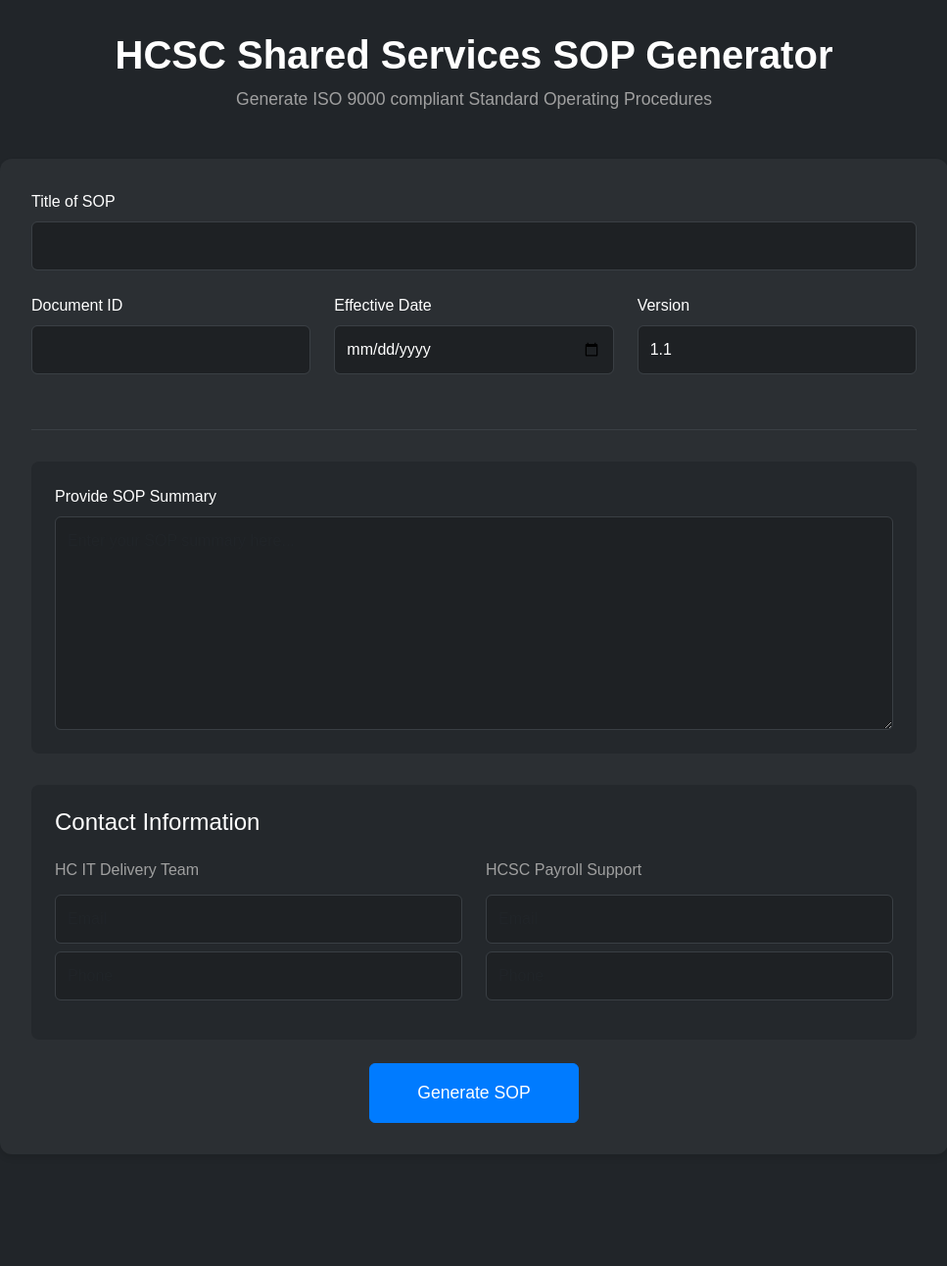
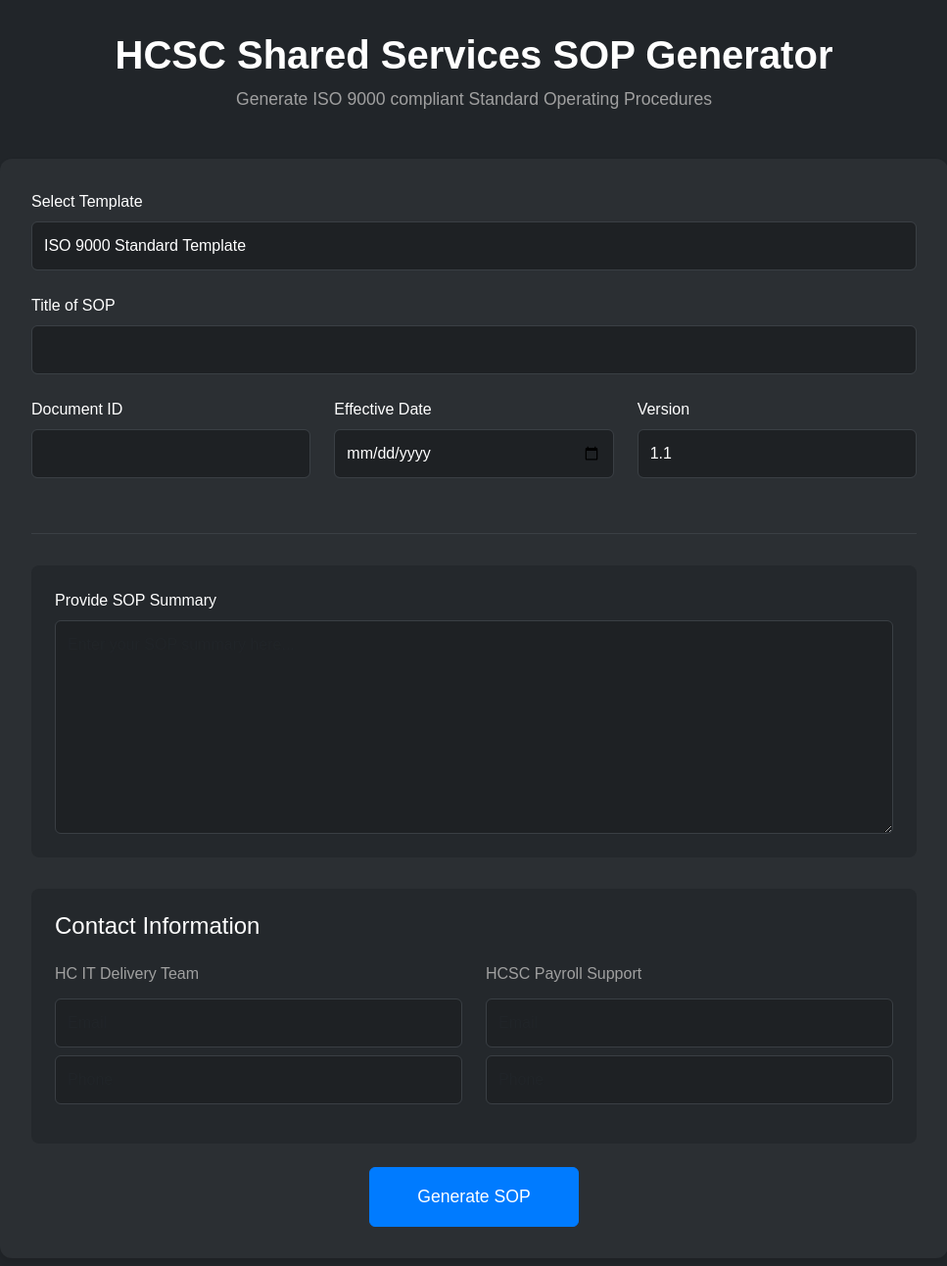
Before and after one commit to randy9840524/HCSCSOPGenerator-1, a Flask app: template templates/index.html in a window 1280 px wide. Shown: the part 56-1348 px from the top of the page at 98% size, without its empty margins (156-1123 px from the left). Before the commit the page ends 1202 px from the top, so only its background shows below. Run offline with Flask 3, Linux system fonts and the light colour scheme; the template is opened without the code that fills it: values that come from a table or form of the project are taken from there, others are empty.

Commit message:
Agent step too complex - Add template management system
Add template functionality for SOP generation, including a default ISO 9000 template.

Screenshot: https://storage.googleapis.com/screenshot-production-us-central1/d169a200-6c93-4aff-af2f-05d3f2908cb1/16f075b1-5611-4477-b2dc-1abe5acf66bc.jpg

```diff
--- a/app.py
+++ b/app.py
@@ -32,7 +32,45 @@
         # Recreate all tables
         db.drop_all()
         db.create_all()
-        logger.info("Database tables recreated successfully")
+
+        # Create default template
+        from models import Template
+        default_template = Template(
+            name="ISO 9000 Standard Template",
+            description="Default template for ISO 9000 compliant SOPs",
+            content="""
+1. Purpose
+{purpose_section}
+
+2. Scope
+{scope_section}
+
+3. Definitions
+{definitions_section}
+
+4. Responsibilities
+{responsibilities_section}
+
+5. Procedure
+{procedure_section}
+
+6. References
+{references_section}
+
+7. Records
+{records_section}
+
+8. Quality Records
+{quality_records_section}
+
+9. Revision History
+{revision_history_section}
+            """,
+            is_default=True
+        )
+        db.session.add(default_template)
+        db.session.commit()
+        logger.info("Database tables recreated successfully and default template created")
     except Exception as e:
         logger.error(f"Error creating database tables: {str(e)}")
         raise
--- a/routes.py
+++ b/routes.py
@@ -7,7 +7,8 @@
 
 @app.route('/')
 def index():
-    return render_template('index.html')
+    templates = Template.query.all()
+    return render_template('index.html', templates=templates)
 
 @app.route('/generate_sop', methods=['POST'])
 def generate_sop():
--- a/templates/index.html
+++ b/templates/index.html
@@ -8,6 +8,14 @@
     <div class="form-container">
         <form id="sopForm" method="POST" action="{{ url_for('generate_sop') }}">
             <div class="sop-header">
+                <div class="mb-4">
+                    <label for="template" class="form-label">Select Template</label>
+                    <select class="form-control" id="template" name="template_id" required>
+                        {% for template in templates %}
+                        <option value="{{ template.id }}"{% if template.is_default %} selected{% endif %}>{{ template.name }}</option>
+                        {% endfor %}
+                    </select>
+                </div>
                 <div class="mb-4">
                     <label for="title" class="form-label">Title of SOP</label>
                     <input type="text" class="form-control" id="title" name="title" required>
--- a/utils/document_generator.py
+++ b/utils/document_generator.py
@@ -7,6 +7,10 @@
 def generate_sop_document(sop_data):
     doc = Document()
     sop_generator = SOPGenerator()
+
+    # Get template content
+    from models import Template
+    template = Template.query.get(sop_data.get('template_id')) or Template.query.filter_by(is_default=True).first()
 
     # Document formatting
     style = doc.styles['Normal']
```
Also changed, not shown: models.py (+14 -0 lines), instance/sop.db, 2 other files.
